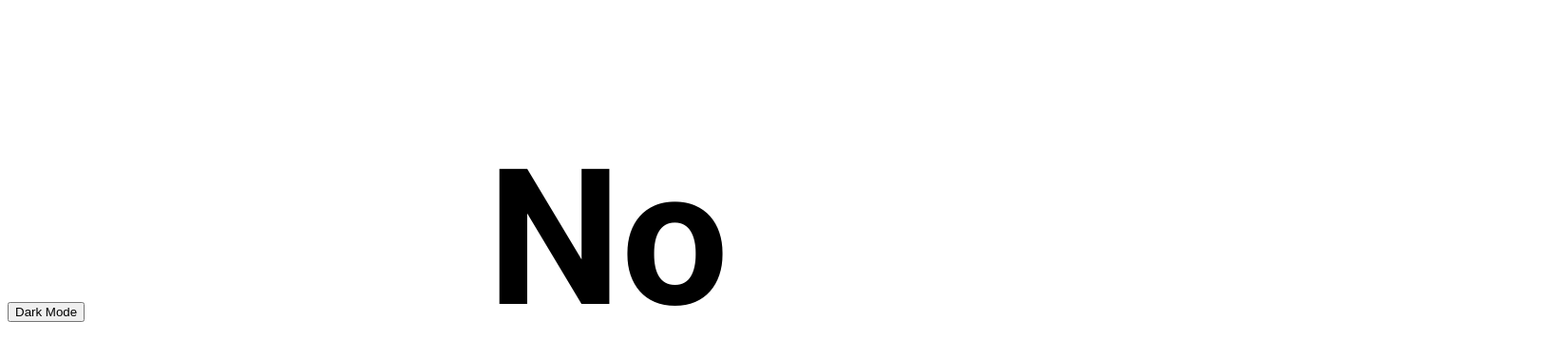
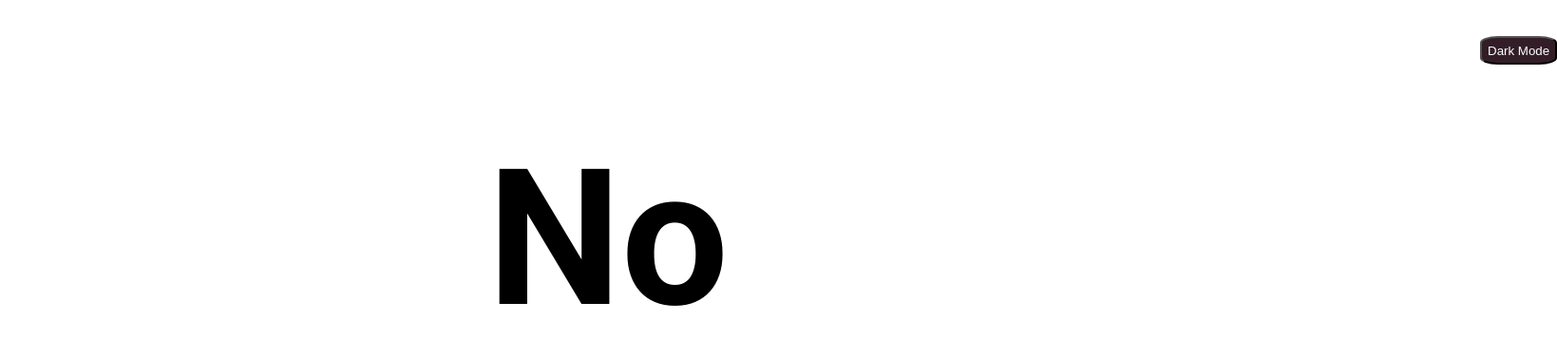
Before and after one commit to IsGTA6OutYet/isgta6outyet.github.io, a plain HTML site: page index.html in a window 1280 px wide. Shown: the whole page at 95% size, 1639 px wide, since content can reach past the window. Drawn offline with Linux system fonts and the light colour scheme.

Commit message:
Updated the CSS
Updated the CSS with the code that allows you to switch to dark mode.

```diff
--- a/stylesheet.css
+++ b/stylesheet.css
@@ -6,3 +6,24 @@ h1 {
     font-family: 'Open Sans', sans-serif;
     font-family: 'Roboto', sans-serif;
   }
+
+body {
+  background-color: white;
+  color: black;
+}
+
+.DarkMode {
+  background-color: black;
+  color: white;
+}
+
+button {
+  position: relative;
+  left: 1550px;
+  top: -280px;
+
+  border-radius: 23%;
+  background-color: #331e27;
+  height: 30px;
+  color: white;
+}
```
